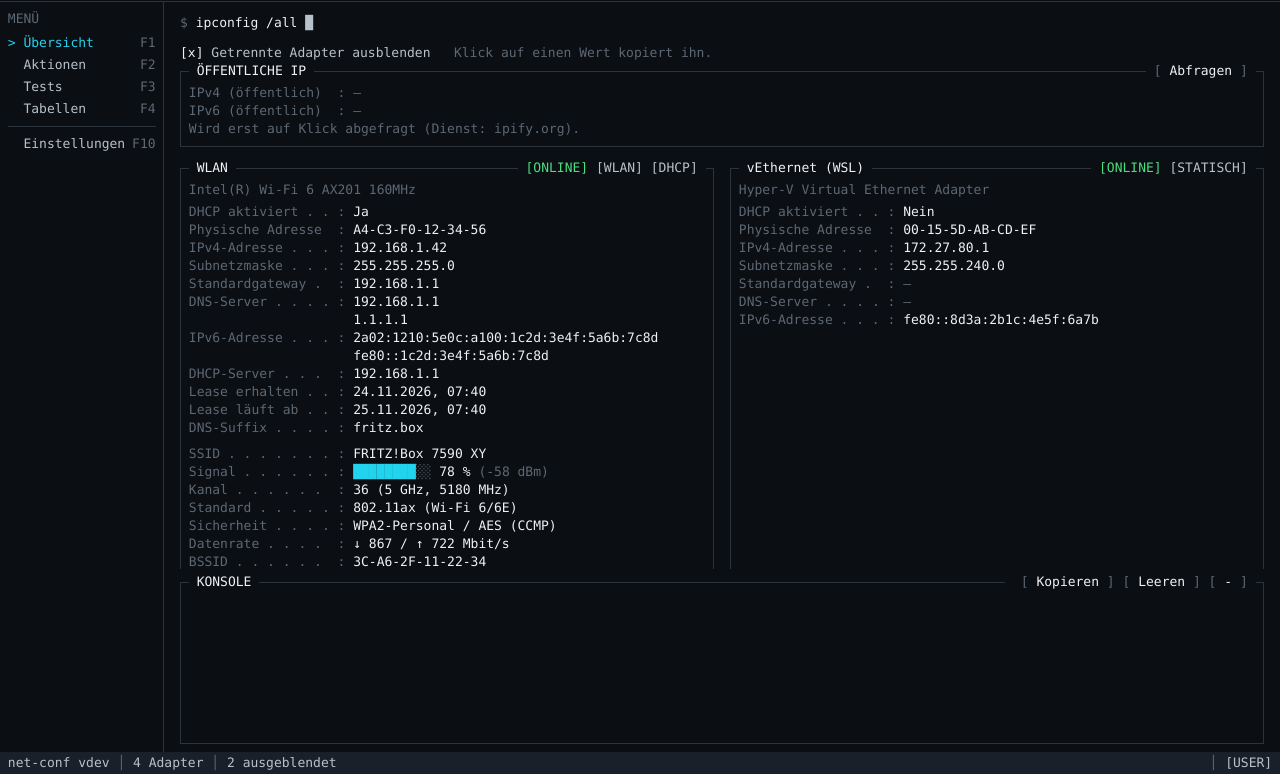
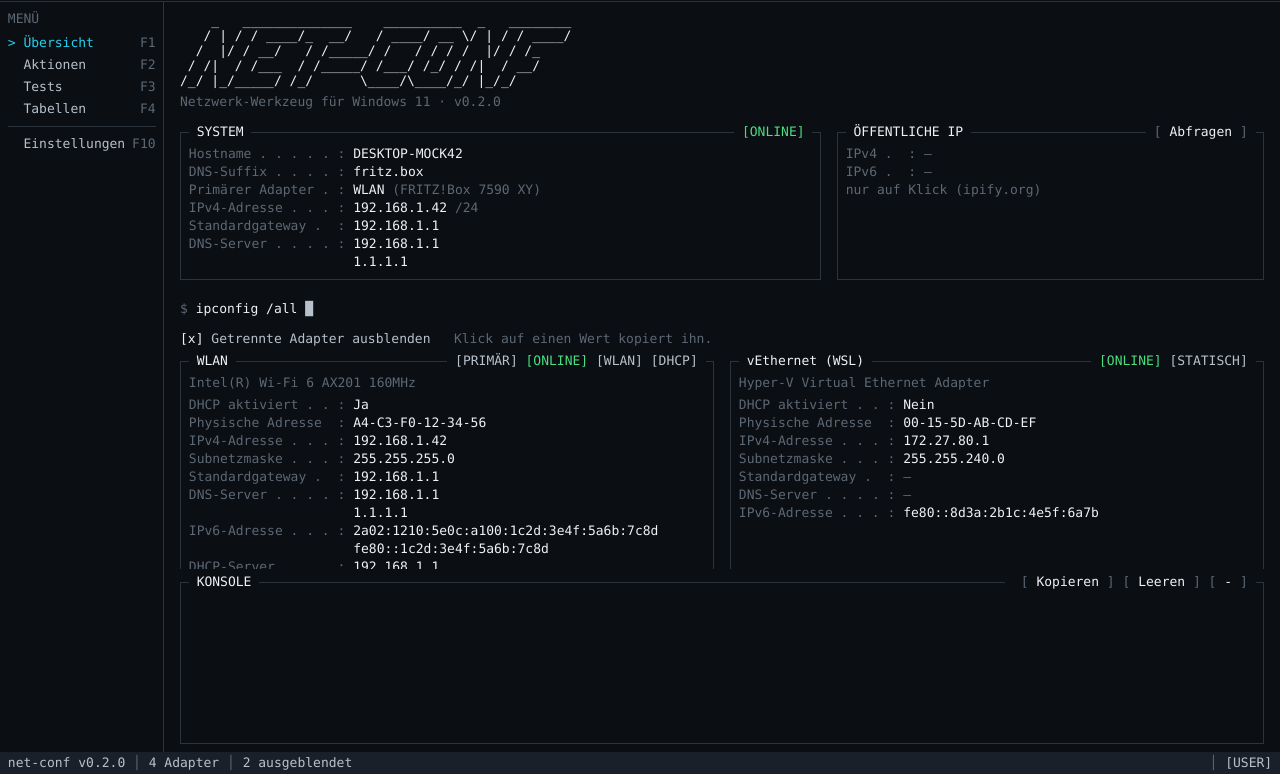
Before and after one commit to fralineel-kiesel/net-conf, a website built with Vite: page index.html in a window 1280 px wide. Shown: the part 26-800 px from the top of the page. Built offline with nearby package versions, Linux system fonts and the light colour scheme.

Commit message:
Add ASCII title, SYSTEM panel and stable adapter order to overview
The figlet "slant" title is generated once by scripts/make-title.py into
assets/title.txt, imported with ?raw and set via textContent; narrow
layouts switch to a one-line [ NET-CONF ] via container query. A new
SYSTEM panel summarizes hostname, DNS suffix and the primary adapter next
to a more compact public IP panel. The primary adapter comes first with a
[PRIMÄR] tag; the rest are sorted deterministically. The app version is
read from package.json in vite.config.ts.

Co-Authored-By: Claude Opus 5.5 <noreply@anthropic.com>
Claude-Session: https://claude.ai/code/session_01GNetYPbGcUBC4LkdaAoQBQ

```diff
--- /dev/null
+++ b/assets/title.txt
@@ -0,0 +1,5 @@
+    _   ______________    __________  _   ________
+   / | / / ____/_  __/   / ____/ __ \/ | / / ____/
+  /  |/ / __/   / /_____/ /   / / / /  |/ / /_
+ / /|  / /___  / /_____/ /___/ /_/ / /|  / __/
+/_/ |_/_____/ /_/      \____/\____/_/ |_/_/
--- a/src/state.ts
+++ b/src/state.ts
@@ -56,12 +56,30 @@ export async function refreshAll(): Promise<void> {
   }
 }
 
-/** Erster verbundener Adapter mit Gateway – für die Ping-Schnellwahl. */
+const byName = (x: AdapterInfo, y: AdapterInfo) =>
+  x.name.localeCompare(y.name, "de", { sensitivity: "base" }) || x.id.localeCompare(y.id);
+
+/**
+ * Primärer Adapter = verbunden und mit Standardgateway (IPv4 bevorzugt).
+ * Gibt es mehrere, entscheidet der Name – so ist das Ergebnis bei jedem
+ * Neuladen gleich (die echte Routen-Metrik kennt die Adapterliste nicht).
+ */
 export function primaryAdapter(): AdapterInfo | undefined {
+  const connected = state.adapters.filter((a) => a.connected).sort(byName);
   return (
-    state.adapters.find((a) => a.connected && a.gateways.some((g) => g.includes("."))) ??
-    state.adapters.find((a) => a.connected && a.gateways.length > 0)
+    connected.find((a) => a.gateways.some((g) => g.includes("."))) ?? connected.find((a) => a.gateways.length > 0)
   );
+}
+
+/**
+ * Reihenfolge der Adapter-Panels: primärer Adapter zuerst, dann weitere mit
+ * Gateway, dann verbundene ohne Gateway, dann getrennte – jeweils nach Name.
+ * Hängt nicht von der Reihenfolge ab, die Windows liefert → stabil.
+ */
+export function sortedAdapters(list: AdapterInfo[]): AdapterInfo[] {
+  const primary = primaryAdapter();
+  const rank = (a: AdapterInfo) => (a.id === primary?.id ? 0 : a.gateways.length > 0 ? 1 : a.connected ? 2 : 3);
+  return [...list].sort((x, y) => rank(x) - rank(y) || byName(x, y));
 }
 
 /** WLAN-Infos zu einem Adapter (Vergleich der GUID ohne Gross/Klein). */
--- a/src/styles.css
+++ b/src/styles.css
@@ -288,6 +288,9 @@ p {
 .adapter > .panel-title {
   max-width: calc(100% - 25ch);
 }
+.adapter.primary > .panel-title {
+  max-width: calc(100% - 34ch); /* zusätzlich [PRIMÄR] */
+}
 .panel-right {
   right: 1ch;
 }
@@ -497,6 +500,56 @@ p {
   color: var(--bright);
 }
 
+/* ---------- Übersicht: ASCII-Titel und Schnellüberblick ------------------ */
+
+/* Die Übersicht ist ein Container: Titel und oberes Raster reagieren auf
+   die Breite des Hauptbereichs, nicht auf die Fensterbreite. */
+.overview {
+  container: overview / inline-size;
+}
+.title-block {
+  margin-bottom: 12px;
+}
+.title-block > p {
+  margin-top: 4px;
+}
+.ascii-title {
+  margin: 0;
+  font: inherit; /* <pre> würde sonst eine eigene Schrift(grösse) nehmen */
+  line-height: 1.15; /* etwas dichter, damit die Buchstaben zusammenhängen */
+  color: var(--bright);
+  white-space: pre; /* nie umbrechen – sonst zerfällt die ASCII-Art */
+  overflow: hidden;
+}
+.title-compact {
+  display: none;
+}
+/* Zu schmal für die 50 Zeichen breite ASCII-Art → einzeilige Variante */
+@container overview (max-width: 56ch) {
+  .ascii-title {
+    display: none;
+  }
+  .title-compact {
+    display: block;
+  }
+}
+/* SYSTEM (breiter) und ÖFFENTLICHE IP nebeneinander, schmal untereinander */
+.top-grid {
+  display: grid;
+  grid-template-columns: minmax(0, 3fr) minmax(0, 2fr);
+  gap: 12px 2ch;
+  margin-bottom: 20px;
+}
+@container overview (max-width: 84ch) {
+  .top-grid {
+    grid-template-columns: minmax(0, 1fr);
+  }
+}
+/* Kurze Labels ("IPv4") – schmalere Label-Spalte */
+.kv-compact .kv-row {
+  grid-template-columns: 7ch 3ch minmax(0, 1fr);
+}
+
 /* ---------- Aktionen ------------------------------------------------------- */
 
 .note {
@@ -615,9 +668,6 @@ p {
 .tinput-short {
   width: 28ch;
 }
-.public-ip {
-  margin-bottom: 12px;
-}
 
 /* Farbvorschau bei den Akzentfarben: Beschriftung in der jeweiligen Farbe */
 .tcheck.swatch,
--- a/src/views/overview.ts
+++ b/src/views/overview.ts
@@ -1,10 +1,15 @@
-// Ansicht "Übersicht": ein Panel pro Netzwerkadapter, Zeilen wie bei ipconfig /all.
+// Ansicht "Übersicht": ASCII-Titel, Schnellüberblick (SYSTEM), öffentliche IP
+// und ein Panel pro Netzwerkadapter mit Zeilen wie bei ipconfig /all.
+import titleArt from "../../assets/title.txt?raw";
 import { backend, errorText } from "../api";
-import { onStateChange, setState, state, wifiFor } from "../state";
+import { onStateChange, primaryAdapter, setState, sortedAdapters, state, wifiFor } from "../state";
 import type { AdapterInfo, WifiInfo } from "../types";
 import { formatUnix, h, prefs, replaceChildren } from "../ui/dom";
 import { status } from "../ui/statusbar";
 import { bar, checkbox, copyable, kvRow, panel, prompt, tag, tbutton } from "../ui/widgets";
+
+/** Der ASCII-Titel genau wie in assets/title.txt (ein evtl. \r von Windows-Git weg). */
+export const TITLE_ART = titleArt.replace(/\r/g, "").replace(/\n+$/, "");
 
 export function createOverview(): HTMLElement {
   const grid = h("div", { class: "panel-grid" });
@@ -13,16 +18,30 @@ export function createOverview(): HTMLElement {
     setState({ hideDisconnected: v });
   });
 
+  // Titel: textContent (nicht innerHTML) – so bleiben \ / _ | exakt erhalten.
+  const art = h("pre", { class: "ascii-title", "aria-label": "NET-CONF" });
+  art.textContent = TITLE_ART;
+  const system = systemPanel();
+
   const view = h(
     "section",
-    { class: "view", "data-view": "overview" },
-    prompt("ipconfig /all").el,
+    { class: "view overview", "data-view": "overview" },
+    h(
+      "header",
+      { class: "title-block" },
+      art,
+      // Ersatz für schmale Fenster (umschalten per CSS-Container-Query)
+      h("div", { class: "title-compact bright" }, "[ NET-CONF ]"),
+      h("p", { class: "dim" }, `Netzwerk-Werkzeug für Windows 11 · v${__APP_VERSION__}`),
+    ),
+    h("div", { class: "top-grid" }, system.el, publicIpPanel()),
+    h("div", { class: "section-head" }, prompt("ipconfig /all").el),
     h("div", { class: "toolbar" }, hideBox, h("span", { class: "dim" }, "Klick auf einen Wert kopiert ihn.")),
-    publicIpPanel(),
     grid,
   );
 
   const render = () => {
+    system.render();
     if (state.loading && state.adapters.length === 0) {
       replaceChildren(grid, h("p", { class: "dim" }, "lade Adapter …"));
       return;
@@ -31,7 +50,7 @@ export function createOverview(): HTMLElement {
       replaceChildren(grid, h("p", { class: "tag-err" }, "Die Adapter konnten nicht gelesen werden: ", state.error));
       return;
     }
-    const visible = state.adapters.filter((a) => !state.hideDisconnected || a.connected);
+    const visible = sortedAdapters(state.adapters).filter((a) => !state.hideDisconnected || a.connected);
     if (visible.length === 0) {
       replaceChildren(
         grid,
@@ -39,12 +58,64 @@ export function createOverview(): HTMLElement {
       );
       return;
     }
-    replaceChildren(grid, ...visible.map(adapterPanel));
+    const primary = primaryAdapter();
+    replaceChildren(grid, ...visible.map((a) => adapterPanel(a, a.id === primary?.id)));
   };
 
   onStateChange(render);
   render();
   return view;
+}
+
+/** Subnetzmaske → Präfixlänge, z. B. 255.255.255.0 → 24 */
+function maskToPrefix(mask: string): number | null {
+  const parts = mask.split(".").map(Number);
+  if (parts.length !== 4 || parts.some((p) => !(p >= 0 && p <= 255))) return null;
+  return parts.reduce((n, p) => n + p.toString(2).split("").filter((b) => b === "1").length, 0);
+}
+
+/** Schnellüberblick: Hostname, DNS-Suffix und der primäre Adapter (mit Gateway). */
+function systemPanel(): { el: HTMLElement; render(): void } {
+  const p = panel("SYSTEM", {});
+  const render = () => {
+    const a = primaryAdapter();
+    replaceChildren(p.right, a ? tag("[ONLINE]", "ok") : tag("[KEIN GATEWAY]", "err"));
+    const dimDash = () => h("span", { class: "dim" }, "—");
+    const rows: HTMLElement[] = [kvRow("Hostname", state.hostname ? copyable(state.hostname) : dimDash())];
+    if (!a) {
+      rows.push(kvRow("DNS-Suffix", dimDash()));
+      rows.push(
+        kvRow(
+          "Primärer Adapter",
+          h("span", { class: "tag-err wrap" }, state.loading ? "lade …" : "keiner mit Standardgateway – kein Netzwerk?"),
+        ),
+      );
+      replaceChildren(p.body, ...rows);
+      return;
+    }
+    const wifi = wifiFor(a);
+    rows.push(kvRow("DNS-Suffix", a.dnsSuffix ? copyable(a.dnsSuffix) : dimDash()));
+    rows.push(
+      kvRow(
+        "Primärer Adapter",
+        h(
+          "span",
+          {},
+          h("span", { class: "plain" }, a.name),
+          wifi?.connected && wifi.ssid ? h("span", { class: "dim" }, ` (${wifi.ssid})`) : null,
+        ),
+      ),
+    );
+    const v4 = a.ipv4.map((x) => {
+      const prefix = maskToPrefix(x.subnetMask);
+      return h("span", {}, copyable(x.address), prefix !== null ? h("span", { class: "dim" }, ` /${prefix}`) : null);
+    });
+    rows.push(kvRow("IPv4-Adresse", ...(v4.length ? v4 : [dimDash()])));
+    rows.push(kvRow("Standardgateway", ...a.gateways.map((g) => copyable(g))));
+    rows.push(kvRow("DNS-Server", ...(a.dnsServers.length ? a.dnsServers.map((d) => copyable(d)) : [dimDash()])));
+    replaceChildren(p.body, ...rows);
+  };
+  return { el: p.el, render };
 }
 
 /**
@@ -54,13 +125,13 @@ export function createOverview(): HTMLElement {
 function publicIpPanel(): HTMLElement {
   const v4 = h("span", { class: "dim" }, "–");
   const v6 = h("span", { class: "dim" }, "–");
-  const btn = tbutton("Abfragen", { title: "Fragt ipify.org nach der öffentlichen IP" });
+  const btn = tbutton("Abfragen", { title: "Fragt ipify.org nach der öffentlichen IP (nur auf Klick)" });
   const p = panel(
     "ÖFFENTLICHE IP",
-    { cls: "public-ip", right: [btn] },
-    kvRow("IPv4 (öffentlich)", v4),
-    kvRow("IPv6 (öffentlich)", v6),
-    h("p", { class: "dim" }, "Wird erst auf Klick abgefragt (Dienst: ipify.org)."),
+    { cls: "public-ip kv-compact", right: [btn] },
+    kvRow("IPv4", v4),
+    kvRow("IPv6", v6),
+    h("p", { class: "dim" }, "nur auf Klick (ipify.org)"),
   );
   btn.addEventListener("click", async () => {
     btn.textContent = "frage …";
@@ -77,7 +148,7 @@ function publicIpPanel(): HTMLElement {
       v4.className = "tag-err";
       status(msg, "error");
     } finally {
-      btn.textContent = "Erneut abfragen";
+      btn.textContent = "Erneut";
       btn.disabled = false;
     }
   });
@@ -114,7 +185,7 @@ function wifiRows(w: WifiInfo): HTMLElement[] {
   return rows;
 }
 
-function adapterPanel(a: AdapterInfo): HTMLElement {
+function adapterPanel(a: AdapterInfo, primary: boolean): HTMLElement {
   // [Bezeichnung (wie ipconfig), Werte, auch leer anzeigen?]
   const rows: [string, string[], boolean][] = [
     ["Physische Adresse", a.mac ? [a.mac] : [], true],
@@ -131,8 +202,9 @@ function adapterPanel(a: AdapterInfo): HTMLElement {
 
   const wifi = wifiFor(a);
   const p = panel(a.name || "(ohne Namen)", {
-    cls: "adapter",
+    cls: primary ? "adapter primary" : "adapter",
     right: [
+      primary ? tag("[PRIMÄR]", "plain") : null,
       a.connected ? tag("[ONLINE]", "ok") : tag("[OFFLINE]", "dim"),
       wifi ? tag("[WLAN]") : null,
       tag(a.dhcpEnabled ? "[DHCP]" : "[STATISCH]"),
--- a/vite.config.ts
+++ b/vite.config.ts
@@ -1,4 +1,9 @@
+import { readFileSync } from "node:fs";
 import { defineConfig } from "vite";
+
+// Version direkt aus package.json lesen (gleiche Nummer wie Cargo.toml und
+// tauri.conf.json) – funktioniert auch, wenn Vite nicht über npm gestartet wird.
+const pkg = JSON.parse(readFileSync(new URL("./package.json", import.meta.url), "utf-8")) as { version: string };
 
 // Vite-Konfiguration nach Tauri-v2-Vorlage.
 // TAURI_DEV_HOST wird nur für Mobile-Entwicklung gebraucht – hier egal.
@@ -11,8 +16,7 @@ export default defineConfig({
   },
   envPrefix: ["VITE_", "TAURI_ENV_"],
   define: {
-    // Version aus package.json (npm setzt diese Variable bei "npm run …").
-    __APP_VERSION__: JSON.stringify(process.env.npm_package_version ?? "dev"),
+    __APP_VERSION__: JSON.stringify(pkg.version),
   },
   build: {
     // WebView2 auf Windows 11 ist Chromium-basiert und aktuell.
```
Also changed, not shown: 2 other files.
